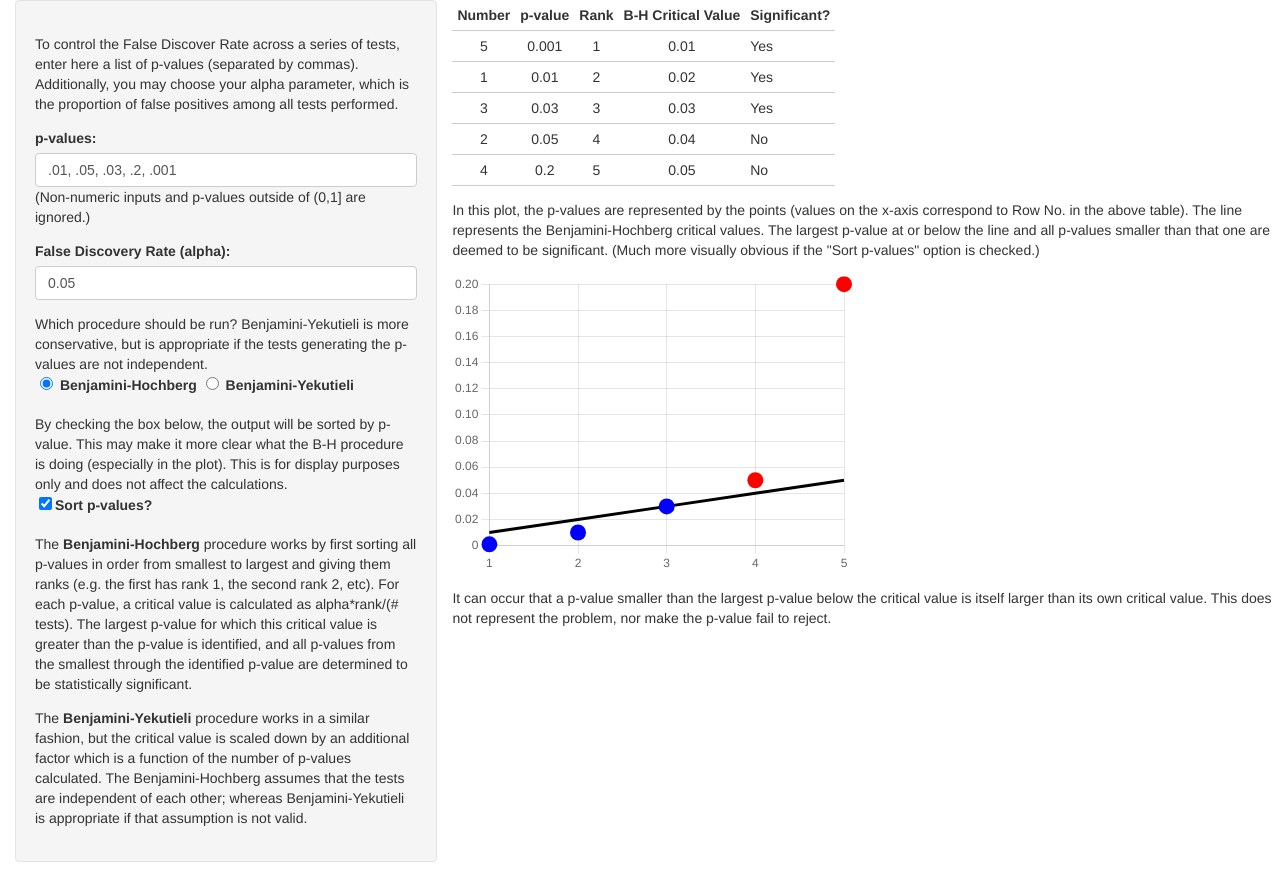
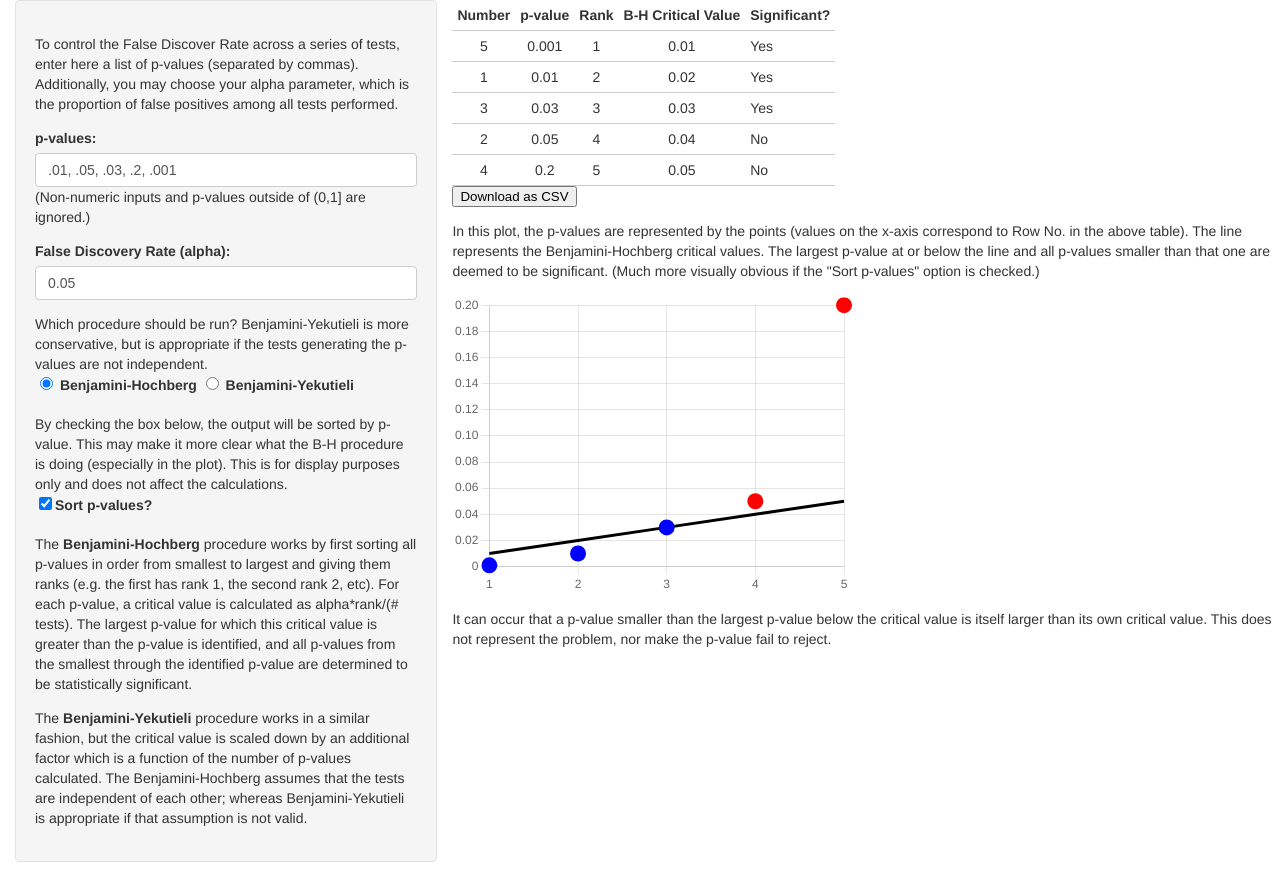
Before and after one commit to josherrickson/fdr-calc, a plain HTML site: page index.html in a window 1280 px wide. Shown: the part 63-945 px from the top of the page. Drawn offline with nearby package versions, Linux system fonts and the light colour scheme.

Commit message:
Add button to download results

```diff
--- a/index.html
+++ b/index.html
@@ -97,6 +97,11 @@
     <div id="results-div">
       <table id="resultTable" border="1" class = "hoverTable">
       </table>
+      <button type = "button"
+              onclick="download_table_as_csv('resultTable');">
+        Download as CSV
+      </button>
+
 
       <p>
         In this plot, the p-values are represented by the points (values on the
--- a/script.js
+++ b/script.js
@@ -184,3 +184,38 @@ function updateChart() {
 document.addEventListener("DOMContentLoaded", updateChart);
 pvalues.addEventListener("input", updateChart);
 alpha.addEventListener("input", updateChart);
+
+
+// Quick and simple export target #table_id into a csv
+// From https://stackoverflow.com/a/56370447
+function download_table_as_csv(table_id) {
+    let rows = document.querySelectorAll('table#' + table_id + ' tr');
+    let csv = [];
+
+    for (let i = 0; i < rows.length; i++) {
+        let row = [], cols = rows[i].querySelectorAll('td, th');
+        for (let j = 0; j < cols.length; j++) {
+            // Clean innertext to remove multiple spaces and jumpline
+            let rowdata = cols[j].innerText.replace(/(\r\n|\n|\r)/gm, '')
+                .replace(/(\s\s)/gm, ' ')
+            // Escape double-quote with double-double-quote
+            // (see https://stackoverflow.com/a/17808731)
+            rowdata = rowdata.replace(/"/g, '""');
+            // Push escaped string
+            row.push('"' + rowdata + '"');
+        }
+        csv.push(row.join(','));
+    }
+    let csv_string = csv.join('\n');
+    // Download it
+    let filename = 'export_' + table_id + '_' +
+        new Date().toLocaleDateString() + '.csv';
+    let link = document.createElement('a');
+    link.style.display = 'none';
+    link.style.visibility = 'none'; // This is needed for Safari allegedly
+    link.setAttribute('target', '_blank');
+    link.setAttribute('href', 'data:text/csv;charset=utf-8,' +
+                      encodeURIComponent(csv_string));
+    link.setAttribute('download', filename);
+    link.click();
+}
```
